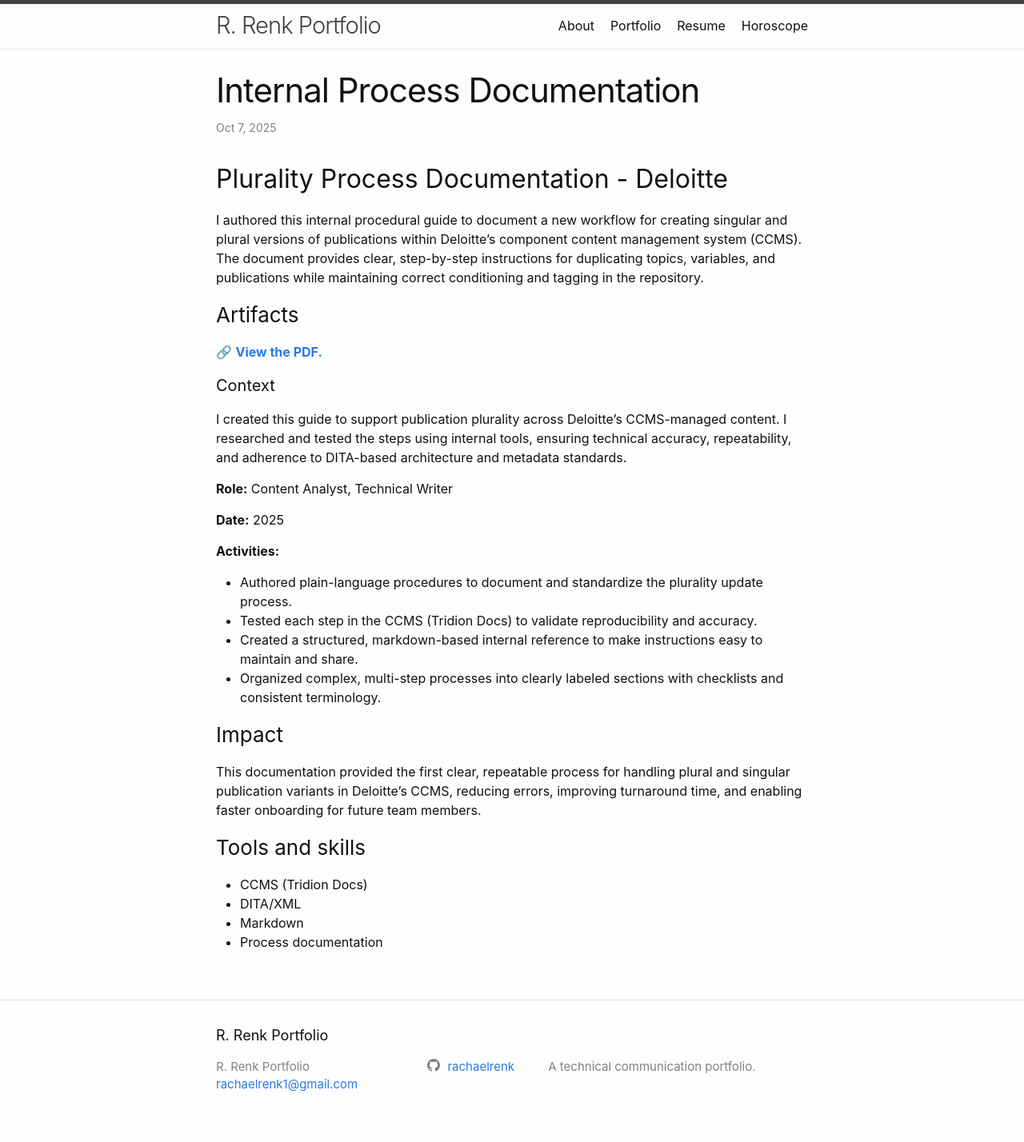
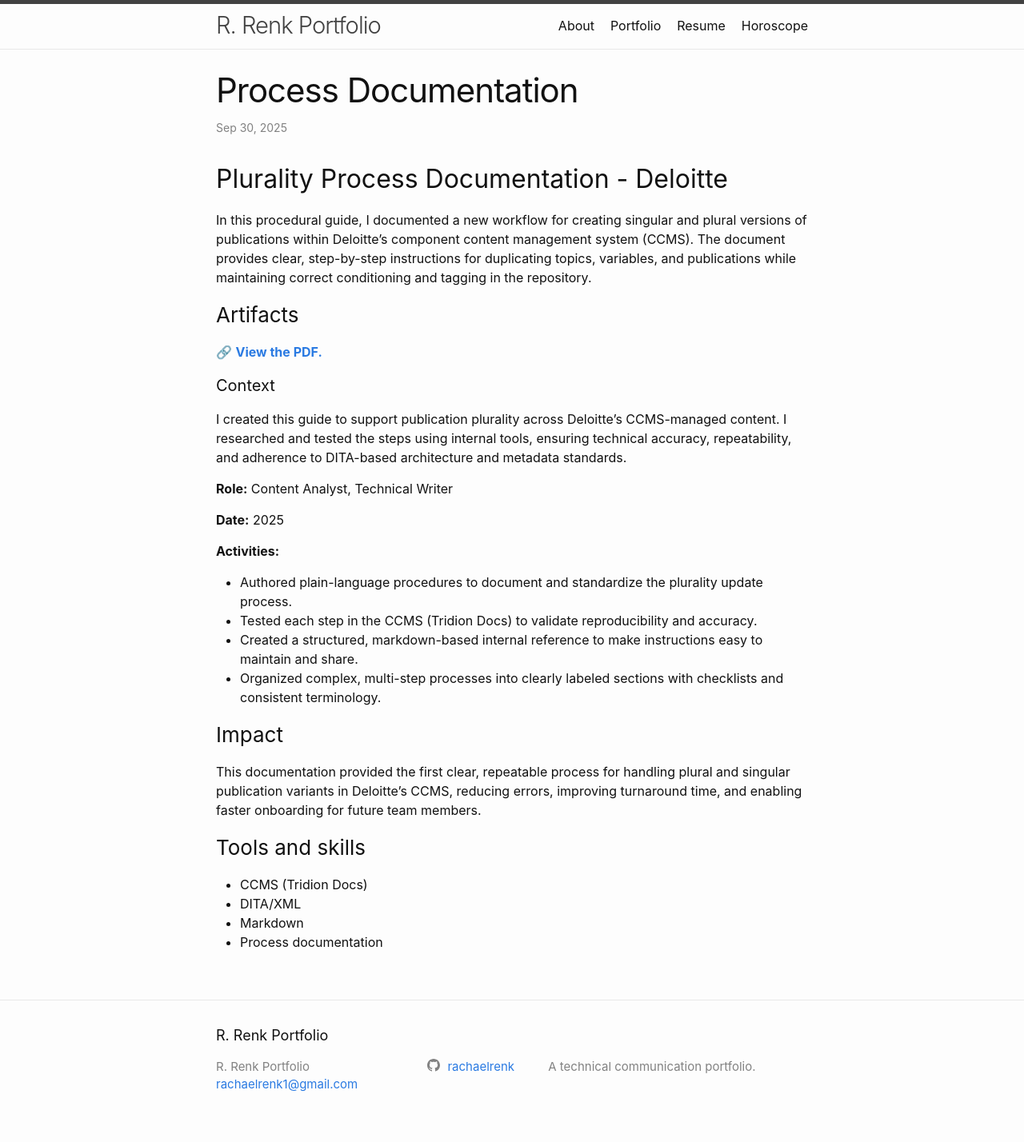
Before and after one commit to rachaelrenk/rachaelrenk.github.io, a Jekyll site: the page built from docs/_posts/2025-09-30-internal-process.markdown, in a window 1280 px wide. Shown: the whole page at 80% size. Built offline with Jekyll 4.4.1, drawn with Linux system fonts in a browser that asks for light colours.

Commit message:
Polishing

```diff
--- a/docs/_posts/2025-10-07-internal-process.markdown
+++ b/docs/_posts/2025-09-30-internal-process.markdown
@@ -1,11 +1,11 @@
 ---
 layout: post
-title:  "Internal Process Documentation"
-date:   2025-10-07 14:27:46 -0600
+title:  "Process Documentation"
+date:   2025-09-30 14:27:46 -0600
 ---
 ## Plurality Process Documentation - Deloitte
 
-I authored this internal procedural guide to document a new workflow for creating singular and plural versions of publications within Deloitte's component content management system (CCMS). The document provides clear, step-by-step instructions for duplicating topics, variables, and publications while maintaining correct conditioning and tagging in the repository.
+In this procedural guide, I documented a new workflow for creating singular and plural versions of publications within Deloitte's component content management system (CCMS). The document provides clear, step-by-step instructions for duplicating topics, variables, and publications while maintaining correct conditioning and tagging in the repository.
 
 ### Artifacts
 
--- a/docs/index.markdown
+++ b/docs/index.markdown
@@ -14,4 +14,4 @@
 
 This portfolio site is built with Jekyll and GitHub Pages. Right now, it features samples of my work from across genres (see the list below), a little about my background, and an experimental resume. The site is very much under construction, and my personal sandbox, so check back often for updates!
 
-To see my detailed work history or to connect, find me on [LinkedIn](https://www.linkedin.com/in/rachaelrenk).
+To see a detailed work history or to connect, check out my [LinkedIn](https://www.linkedin.com/in/rachaelrenk).
--- a/docs/resume.markdown
+++ b/docs/resume.markdown
@@ -62,7 +62,7 @@
 </p>
 
 **Selected Writing Sample**
-- **[Plurality Process Documentation](/2025/10/07/internal-process.html)** – Authored internal procedural guide documenting workflow for creating singular and plural versions of publications within Deloitte’s CCMS.
+- **[Plurality Process Documentation](/2025/09/30/internal-process.html)** – Authored internal procedural guide documenting workflow for creating singular and plural versions of publications within Deloitte’s CCMS.
 
 ### **Senior Technical Writer** (GitHub)
 *Remote | 2022–2025*
```
